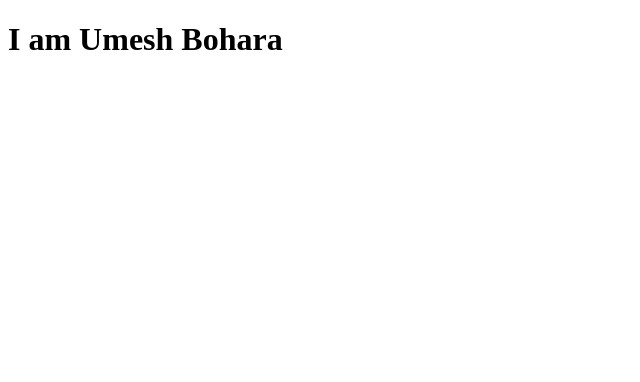
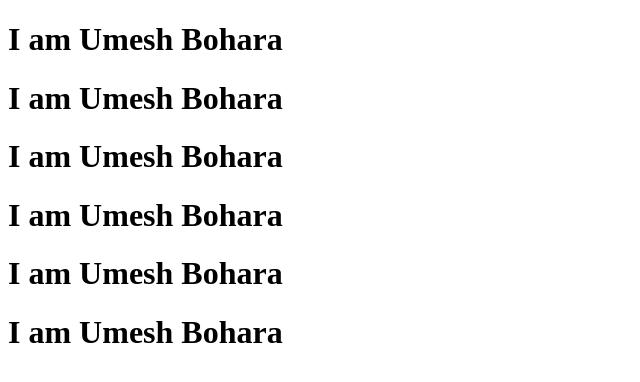
Before and after one commit to bohara-umesh/bohara-umesh, a plain HTML site: page index.html in a window 1280 px wide. Shown: the whole page, without its empty margins (0-640 px from the left). Drawn offline with Linux system fonts and the light colour scheme.

Commit message:
Update index.html

```diff
--- a/index.html
+++ b/index.html
@@ -7,5 +7,11 @@
 </head>
 <body>
     <H1>I am Umesh Bohara</H1>
+        <H1>I am Umesh Bohara</H1>
+    <H1>I am Umesh Bohara</H1>
+    <H1>I am Umesh Bohara</H1>
+    <H1>I am Umesh Bohara</H1>
+    <H1>I am Umesh Bohara</H1>
+
 </body>
 </html>
```
